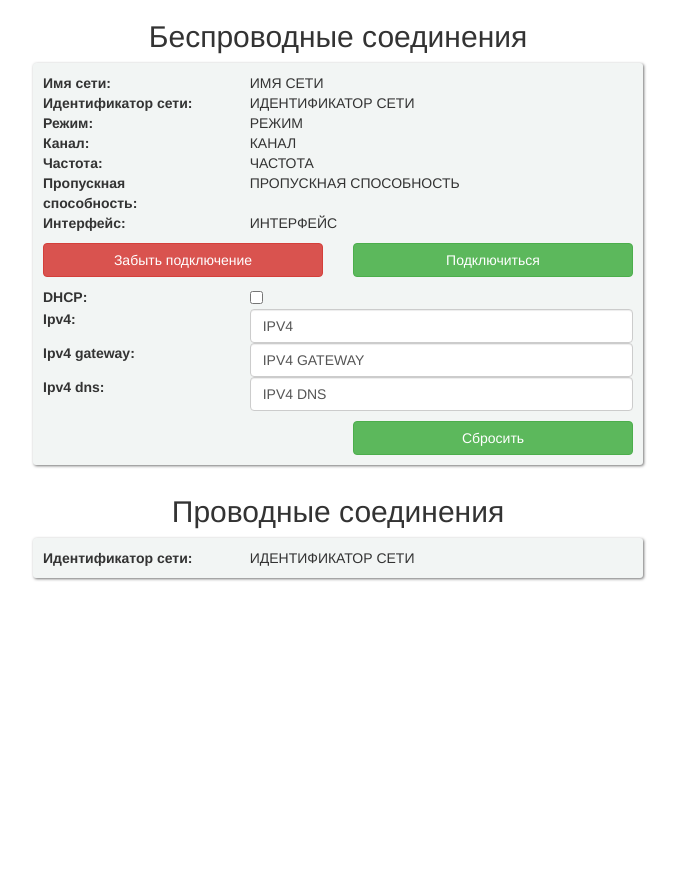
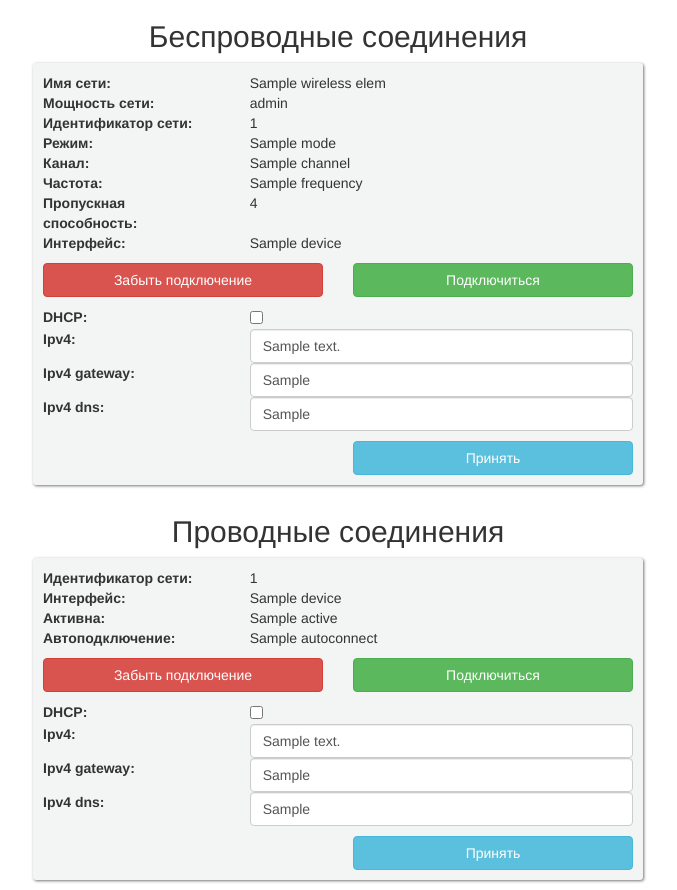
Before and after one commit to SilentLegionInc/settings-control, a Flask app: template backend/toolbelt/templates/networks.html in a window 1280 px wide. Shown: the part 52-942 px from the top of the page, without its empty margins (302-979 px from the left). Before the commit the page ends 633 px from the top, so only its background shows below. Run offline with Flask 2, Linux system fonts and the light colour scheme; the template is opened without the code that fills it: most values are stand-ins (such as "Sample title", 1, 10 or a date in 2020); parts of the project's set-up code (start-up, migrations or seed data) failed here and were passed over; some libraries are stand-ins or nearby versions.

Commit message:
completed UI for networks; need to add handlers

```diff
--- a/backend/toolbelt/main.py
+++ b/backend/toolbelt/main.py
@@ -13,6 +13,7 @@ from werkzeug.utils import secure_filename
 
 from toolbelt.configuration.authorization_service import AuthorizationService
 from toolbelt.api_routes import api_blueprint as api_endpoints
+from toolbelt.configuration.network_service import NetworkService
 from toolbelt.support.helper import allowed_file_extension
 from toolbelt.support.logger import Logger
 from toolbelt.support.settings_service import SettingsService
@@ -164,7 +165,47 @@ def config():
 @handle_errors(redirect_path='/networks')
 @auth_required
 def networks():
-    return render_template('networks.html')
+    # res = NetworkService().list_of_connections()
+    res = {
+        "wired": [
+            {
+                'name': 'name',
+                'id': '788984558485158',
+                'type': 'eth',
+                'device': 'dva_dolboeba',
+                'active': False,
+                'autoconnect': False,
+                'params': {
+                    "ipv4.addresses": "127.0.0.1",
+                    "ipv4.method": "manual",
+                    "ipv4.gateway": '0.0.0.0',
+                    "ipv4.dns": '127.0.0.2'
+                }
+            }
+        ],
+        "wireless": [
+            {
+                'name': 'name',
+                'id': '788984558485858',
+                'type': 'wifi',
+                'mode': 'Infra',
+                'channel': 3,
+                'frequency': '2422 MHz',
+                'speed_rate': '720 Mbit/s',
+                'signal_level': '|||||',
+                'security_type': 'wpa-psk',
+                'device': 'biba_and_boba',
+                'active': True,
+                'params': {
+                    "ipv4.addresses": "127.0.0.1",
+                    "ipv4.method": "manual",
+                    "ipv4.gateway": '0.0.0.0',
+                    "ipv4.dns": '127.0.0.2'
+                }
+            }
+        ]
+    }
+    return render_template('networks.html', wireless=res['wireless'], wired=res['wired'])
 
 
 @app.route('/modules', methods=['GET'])
--- a/backend/toolbelt/templates/networks.html
+++ b/backend/toolbelt/templates/networks.html
@@ -3,13 +3,22 @@
     <h2 align="center">Беспроводные соединения</h2>
     <div class="row">
         <div class="col-xs-offset-0 col-sm-offset-0 col-md-offset-1 col-lg-offset-3 col-xs-12 col-sm-12 col-md-10 col-lg-6">
+            {% for wireless_elem in wireless %}
                 <div class="card mb-3">
                     <div class="row">
                         <div class="col-xs-4 col-sm-4 col-md-4 col-lg-4">
                             <b>Имя сети:</b>
                         </div>
                         <div class="col-xs-8 col-sm-8 col-md-8 col-lg-8">
-                        ИМЯ СЕТИ
+                            {{ wireless_elem.name }}
+                        </div>
+                    </div>
+                    <div class="row">
+                        <div class="col-xs-4 col-sm-4 col-md-4 col-lg-4">
+                            <b>Мощность сети:</b>
+                        </div>
+                        <div class="col-xs-8 col-sm-8 col-md-8 col-lg-8">
+                            {{ wireless_elem.signal_level }}
                         </div>
                     </div>
                     <div class="row">
@@ -17,7 +26,7 @@
                             <b>Идентификатор сети:</b>
                         </div>
                         <div class="col-xs-8 col-sm-8 col-md-8 col-lg-8">
-                        ИДЕНТИФИКАТОР СЕТИ
+                            {{ wireless_elem.id }}
                         </div>
                     </div>
                     <div class="row">
@@ -25,7 +34,7 @@
                             <b>Режим:</b>
                         </div>
                         <div class="col-xs-8 col-sm-8 col-md-8 col-lg-8">
-                        РЕЖИМ
+                            {{ wireless_elem.mode }}
                         </div>
                     </div>
                     <div class="row">
@@ -33,7 +42,7 @@
                             <b>Канал:</b>
                         </div>
                         <div class="col-xs-8 col-sm-8 col-md-8 col-lg-8">
-                        КАНАЛ
+                            {{ wireless_elem.channel }}
                         </div>
                     </div>
                     <div class="row">
@@ -41,7 +50,7 @@
                             <b>Частота:</b>
                         </div>
                         <div class="col-xs-8 col-sm-8 col-md-8 col-lg-8">
-                        ЧАСТОТА
+                            {{ wireless_elem.frequency }}
                         </div>
                     </div>
                     <div class="row">
@@ -49,7 +58,7 @@
                             <b>Пропускная способность:</b>
                         </div>
                         <div class="col-xs-8 col-sm-8 col-md-8 col-lg-8">
-                        ПРОПУСКНАЯ СПОСОБНОСТЬ
+                            {{ wireless_elem.speed_rate }}
                         </div>
                     </div>
                     <div class="row">
@@ -57,7 +66,106 @@
                             <b>Интерфейс:</b>
                         </div>
                         <div class="col-xs-8 col-sm-8 col-md-8 col-lg-8">
-                        ИНТЕРФЕЙС
+                            {{ wireless_elem.device }}
+                        </div>
+                    </div>
+                    <div class="row mt-3 mb-3">
+                        <div class="col-xs-6 col-sm-6 col-md-6 col-lg-6">
+                            <form action="/" method="POST">
+                                <button class="btn btn-danger btn-block" type="submit">Забыть подключение</button>
+                            </form>
+                        </div>
+                        <div class="col-xs-6 col-sm-6 col-md-6 col-lg-6">
+                            <form action="/" method="POST">
+                                <button class="btn btn-success btn-block" type="submit">Подключиться</button>
+                            </form>
+                        </div>
+                    </div>
+                    {% if wireless_elem.params %}
+                        <form action="/" method="POST">
+                            <div class="row">
+                                <div class="col-xs-4 col-sm-4 col-md-4 col-lg-4">
+                                    <b>DHCP:</b>
+                                </div>
+                                <div class="col-xs-8 col-sm-8 col-md-8 col-lg-8">
+                                    <div class="custom-control custom-switch">
+                                      <input type="checkbox" class="custom-control-input" id="dhcpCheckbox" {% if wireless_elem.params['ipv4.method'] == 'auto' %}checked{% endif %}>
+                                    </div>
+                                </div>
+                            </div>
+                            <div class="row">
+                                <div class="col-xs-4 col-sm-4 col-md-4 col-lg-4">
+                                    <b>Ipv4:</b>
+                                </div>
+                                <div class="col-xs-8 col-sm-8 col-md-8 col-lg-8">
+                                    <input class="form-control" type="text" id="ip" value="{{ wireless_elem.params['ipv4.addresses'] }}">
+                                </div>
+                            </div>
+                            <div class="row">
+                                <div class="col-xs-4 col-sm-4 col-md-4 col-lg-4">
+                                    <b>Ipv4 gateway:</b>
+                                </div>
+                                <div class="col-xs-8 col-sm-8 col-md-8 col-lg-8">
+                                    <input class="form-control" type="text" id="gateway" value="{{ wireless_elem.params['ipv4.gateway'] }}">
+                                </div>
+                            </div>
+                            <div class="row">
+                                <div class="col-xs-4 col-sm-4 col-md-4 col-lg-4">
+                                    <b>Ipv4 dns:</b>
+                                </div>
+                                <div class="col-xs-8 col-sm-8 col-md-8 col-lg-8">
+                                    <input class="form-control" type="text" id="dns" value="{{ wireless_elem.params['ipv4.dns'] }}">
+                                </div>
+                            </div>
+                            <div class="row mt-3">
+                                <div class="col-xs-offset-6 col-sm-offset-6 col-md-offset-6 col-lg-offset-6 col-xs-6 col-sm-6 col-md-6 col-lg-6">
+                                    <button type="submit" class="btn btn-info btn-block">
+                                        Принять
+                                    </button>
+                                </div>
+                            </div>
+                        </form>
+                    {% endif %}
+                </div>
+            {% endfor %}
+        </div>
+    </div>
+
+    <h2 align="center">Проводные соединения</h2>
+    <div class="row">
+        <div class="col-xs-offset-0 col-sm-offset-0 col-md-offset-1 col-lg-offset-3 col-xs-12 col-sm-12 col-md-10 col-lg-6">
+            {% for wired_elem in wired %}
+                <div class="card mb-3">
+                    <div class="row">
+                        <div class="col-xs-4 col-sm-4 col-md-4 col-lg-4">
+                            <b>Идентификатор сети:</b>
+                        </div>
+                        <div class="col-xs-8 col-sm-8 col-md-8 col-lg-8">
+                            {{ wired_elem.id }}
+                        </div>
+                    </div>
+                    <div class="row">
+                        <div class="col-xs-4 col-sm-4 col-md-4 col-lg-4">
+                            <b>Интерфейс:</b>
+                        </div>
+                        <div class="col-xs-8 col-sm-8 col-md-8 col-lg-8">
+                            {{ wired_elem.device }}
+                        </div>
+                    </div>
+                    <div class="row">
+                        <div class="col-xs-4 col-sm-4 col-md-4 col-lg-4">
+                            <b>Активна:</b>
+                        </div>
+                        <div class="col-xs-8 col-sm-8 col-md-8 col-lg-8">
+                            {{ wired_elem.active }}
+                        </div>
+                    </div>
+                    <div class="row">
+                        <div class="col-xs-4 col-sm-4 col-md-4 col-lg-4">
+                            <b>Автоподключение:</b>
+                        </div>
+                        <div class="col-xs-8 col-sm-8 col-md-8 col-lg-8">
+                            {{ wired_elem.autoconnect }}
                         </div>
                     </div>
                     <div class="row mt-3 mb-3">
@@ -79,7 +187,7 @@
                             </div>
                             <div class="col-xs-8 col-sm-8 col-md-8 col-lg-8">
                                 <div class="custom-control custom-switch">
-                              <input type="checkbox" class="custom-control-input" id="dhcpCheckbox">
+                                  <input type="checkbox" class="custom-control-input" id="dhcpCheckbox" {% if wired_elem.params['ipv4.method'] == 'auto' %}checked{% endif %}>
                                 </div>
                             </div>
                         </div>
@@ -88,7 +196,7 @@
                                 <b>Ipv4:</b>
                             </div>
                             <div class="col-xs-8 col-sm-8 col-md-8 col-lg-8">
-                            <input class="form-control" type="text" id="ip" value="IPV4">
+                                <input class="form-control" type="text" id="ip" value="{{ wired_elem.params['ipv4.addresses'] }}">
                             </div>
                         </div>
                         <div class="row">
@@ -96,7 +204,7 @@
                                 <b>Ipv4 gateway:</b>
                             </div>
                             <div class="col-xs-8 col-sm-8 col-md-8 col-lg-8">
-                            <input class="form-control" type="text" id="gateway" value="IPV4 GATEWAY">
+                                <input class="form-control" type="text" id="gateway" value="{{ wired_elem.params['ipv4.gateway'] }}">
                             </div>
                         </div>
                         <div class="row">
@@ -104,34 +212,19 @@
                                 <b>Ipv4 dns:</b>
                             </div>
                             <div class="col-xs-8 col-sm-8 col-md-8 col-lg-8">
-                            <input class="form-control" type="text" id="dns" value="IPV4 DNS">
+                                <input class="form-control" type="text" id="dns" value="{{ wired_elem.params['ipv4.dns'] }}">
                             </div>
                         </div>
                         <div class="row mt-3">
                             <div class="col-xs-offset-6 col-sm-offset-6 col-md-offset-6 col-lg-offset-6 col-xs-6 col-sm-6 col-md-6 col-lg-6">
-                            <button type="submit" class="btn btn-success btn-block">
-                                Сбросить
+                                <button type="submit" class="btn btn-info btn-block">
+                                    Принять
                                 </button>
                             </div>
                         </div>
                     </form>
                 </div>
-        </div>
-    </div>
-
-    <h2 align="center">Проводные соединения</h2>
-    <div class="row">
-        <div class="col-xs-offset-0 col-sm-offset-0 col-md-offset-1 col-lg-offset-3 col-xs-12 col-sm-12 col-md-10 col-lg-6">
-            <div class="card mb-3">
-                <div class="row">
-                    <div class="col-xs-4 col-sm-4 col-md-4 col-lg-4">
-                        <b>Идентификатор сети:</b>
-                    </div>
-                    <div class="col-xs-8 col-sm-8 col-md-8 col-lg-8">
-                        ИДЕНТИФИКАТОР СЕТИ
-                    </div>
-                </div>
-            </div>
+            {% endfor %}
         </div>
     </div>
 {% endblock %}
```
Lines whose indentation alone changed are shown as unchanged.
